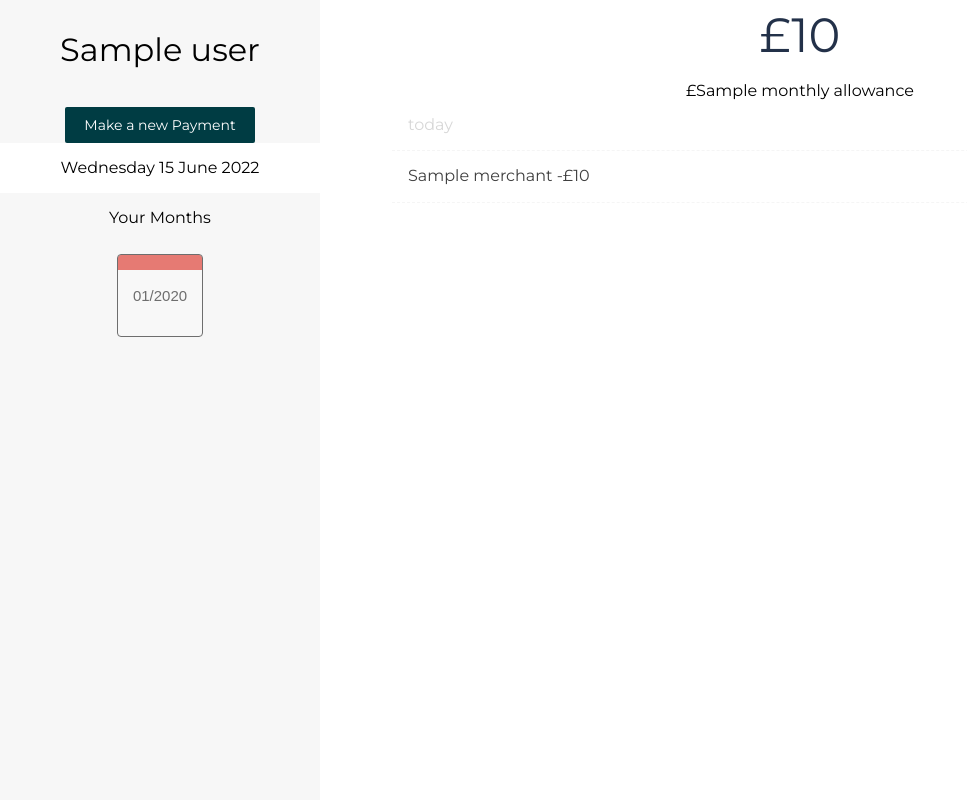
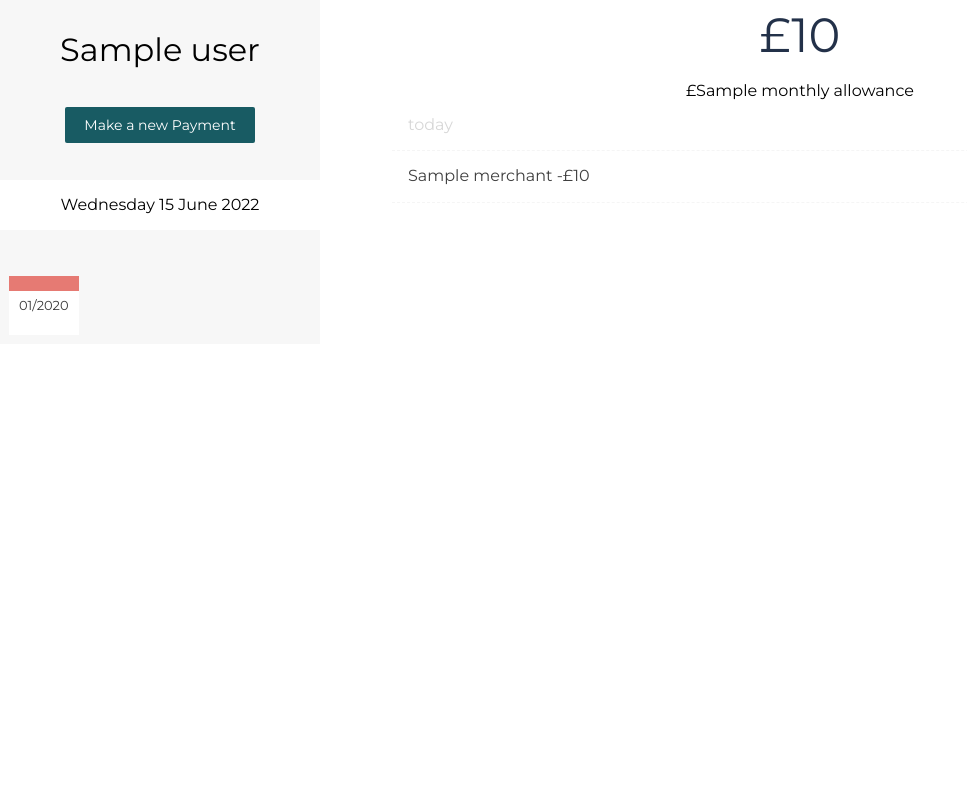
Before and after one commit to zlatterson/Python-Spending-Tracker, a Flask app: page /users/1 in a window 1280 px wide. Shown: the whole page, without its empty margins (0-967 px from the left). Run offline with Flask 2, Linux system fonts and the light colour scheme; a database or web service that is not in the repository returns one stand-in record (values such as "Sample title"); some libraries are stand-ins or nearby versions.

Commit message:
core css complete

```diff
--- a/static/style.css
+++ b/static/style.css
@@ -79,7 +79,7 @@
   }
 
   .sidebar {
-    height: 100vh;
+    height: 100%;
     background: #f7f7f7;
     font-size: 2rem;
     text-align: center;
@@ -268,7 +268,7 @@
   line-height: 34px;
   font-size: 14px;
   color: #ffffff;
-  background-color: #003c43;
+  background-color: #185b63;
   transition: background-color 0.2s ease-in-out 0s, opacity 0.2s ease-in-out 0s;
   padding: 0 18px;
 
@@ -299,24 +299,22 @@
 }
 
 .month-dropdown{
+  align-items: flex-start;
   display: flex;
   flex-wrap: wrap;
-  align-items: center;
-  justify-content: center;
 }
 
 .month-box {
+  flex: 1 1 1 0px;
 	box-shadow:inset 0px 39px 0px -24px #e67a73;
-	background-color:#f8f8f8;
-	border-radius:4px;
-	border:1px solid #6e6e6e;
+	background-color:#ffffff;
+	/* border-radius:4px; */
+	/* border:5px solid rgb(255, 255, 255); */
 	display:inline-block;
 	cursor:pointer;
-	color:#6e6e6e;
-	font-family:Arial;
-	font-size:15px;
-	padding:32px 15px;
+	color:#393939;
+	font-size:13px;
+	padding:22px 10px;
 	text-decoration:none;
-  margin:10px
-
+  margin:9px
 }
--- a/templates/users/show.html
+++ b/templates/users/show.html
@@ -5,13 +5,13 @@
 <div class="parent">
     <div class="sidebar">
         <p id="user-link"><a href="/users/{{user.id}}/edit">{{user.name}}</a></p>
-
         <form action="/users/{{user.id}}/items/new">
             <input type="submit" class="pay-button"value="Make a new Payment" />
         </form>
+        <br>
         <a class="nav-link-active" href="/users/{{user.id}}">{{month_fmt}}</a>
-        <div class="nav-link" href="/users/{{user.id}}/Months">Your Months</div>
-        <!-- <a href="/users/{{user.id}}/transactions/new">Make a detailed transaction</a> -->
+
+        <br>
         <div class="month-dropdown">
         {% for date in transaction_dates %}
             <a class="month-box"href="{{user.id}}/{{date}}">{{date[5:7]}}/{{date[0:4]}}</a>
```
